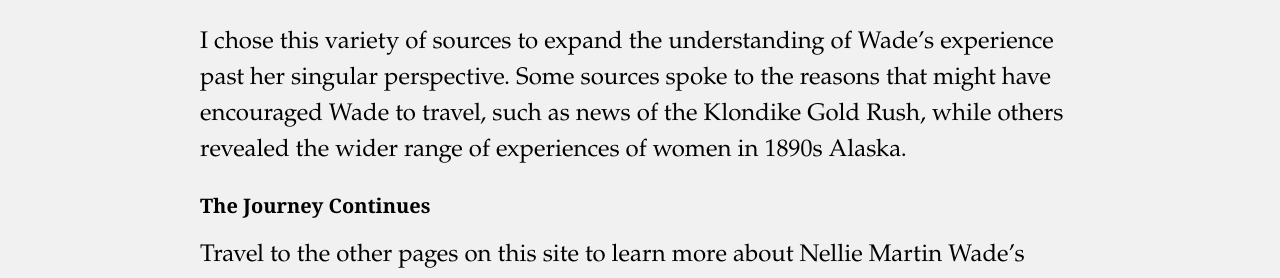
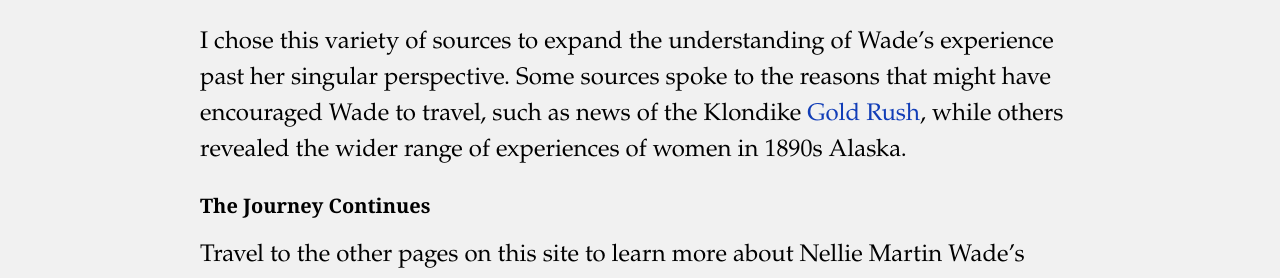
Before and after one commit to HUM-331-Princeton/manifest-destiny, a Jekyll site: the page built from Nellie-Martin-Wade-Background.md, in a window 1280 px wide and 900 px high, scrolled down 4600 px. Shown: the part 229-507 px from the top of the window. Built offline with Jekyll 4.4.1, drawn with Linux system fonts in a browser that asks for light colours; part of the change alters nothing that is shown.

```diff
--- a/Nellie-Martin-Wade-Background.md
+++ b/Nellie-Martin-Wade-Background.md
@@ -40,7 +40,7 @@ I centered my project around expressing Wade's personal experience and included
 
 I drew from the digital collections of the University of Washington Libraries, the Alaska State Library - Historical Collections, and the University of Alaska Fairbanks for many images. I also referenced National Park Service webpages, the website of the Central Council of the Tlingit and Haida Indian Tribes of Alaska, recent articles, and scholarly sources including Melanie Mayer's book "Klondike Women : True Tales of the 1897-98 Gold Rush." A full list of references can be found below.
 
-I chose this variety of sources to expand the understanding of Wade's experience past her singular perspective. Some sources spoke to the reasons that might have encouraged Wade to travel, such as news of the Klondike Gold Rush, while others revealed the wider range of experiences of women in 1890s Alaska.
+I chose this variety of sources to expand the understanding of Wade's experience past her singular perspective. Some sources spoke to the reasons that might have encouraged Wade to travel, such as news of the Klondike [Gold Rush](https://www.youtube.com/watch?v=Pz-f9mM3Ms8 "gold rush"), while others revealed the wider range of experiences of women in 1890s Alaska.
 
 ### The Journey Continues
 
```
